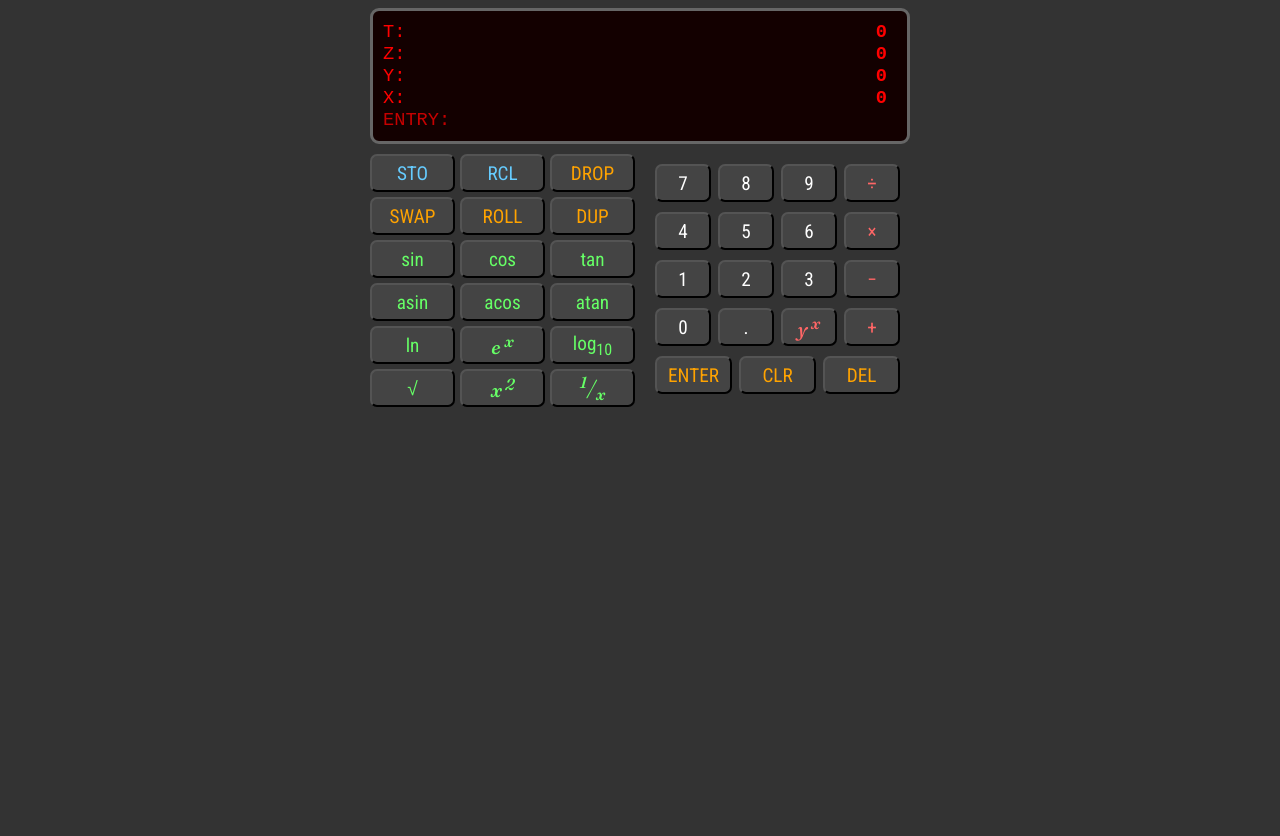
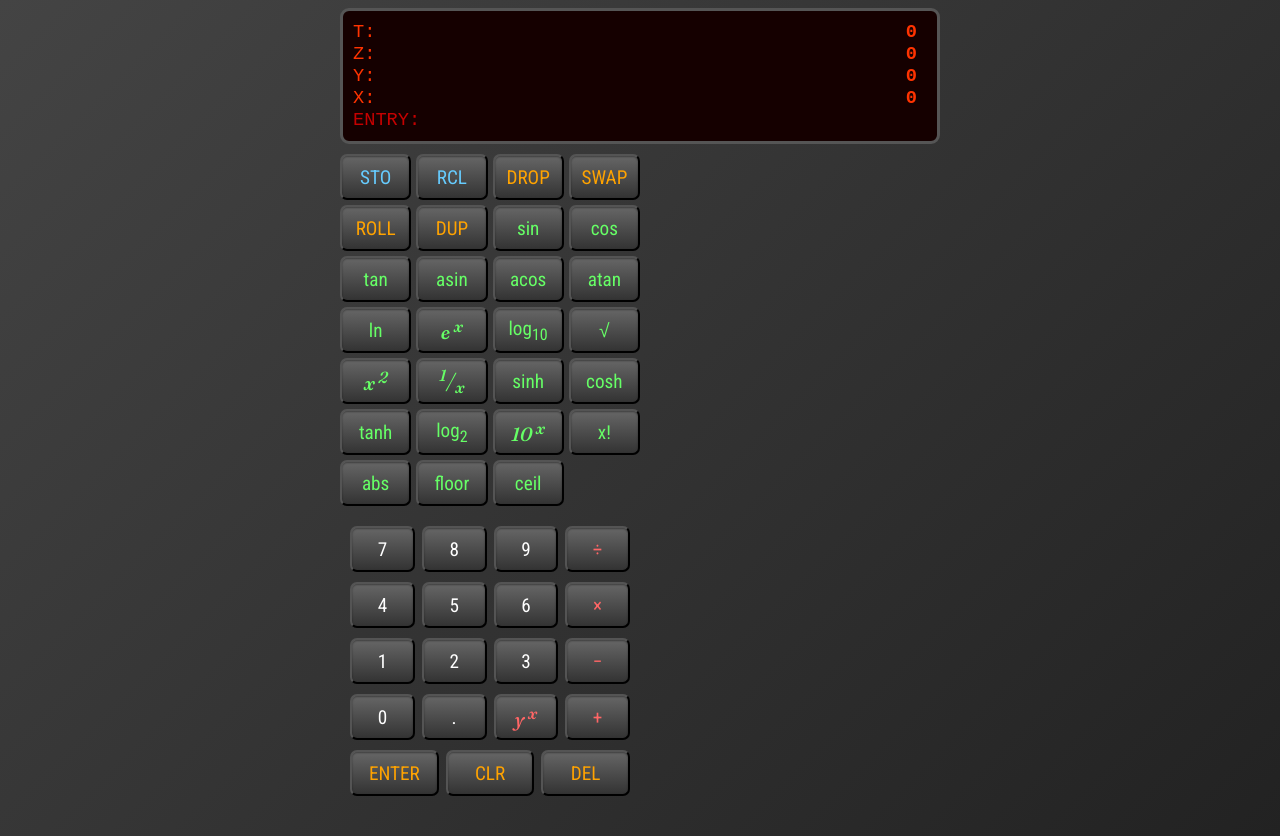
Before and after one commit to jonbirge/HP, a plain HTML site: page index.html in a window 1280 px wide. Both pictures are taken after a click on the button "sin". Before the commit the page ends 800 px from the top, so only its background shows below. Drawn offline with Linux system fonts and the light colour scheme; a web font is replaced by a local one.

Commit message:
Enhance calculator UI and functions

```diff
--- a/app.js
+++ b/app.js
@@ -128,8 +128,13 @@ function handleFunction(fn) {
         case 'asin': result = Math.asin(x); break;
         case 'acos': result = Math.acos(x); break;
         case 'atan': result = Math.atan(x); break;
+        case 'sinh': result = Math.sinh ? Math.sinh(x) : (Math.exp(x) - Math.exp(-x)) / 2; break;
+        case 'cosh': result = Math.cosh ? Math.cosh(x) : (Math.exp(x) + Math.exp(-x)) / 2; break;
+        case 'tanh': result = Math.tanh ? Math.tanh(x) : (Math.exp(x) - Math.exp(-x)) / (Math.exp(x) + Math.exp(-x)); break;
         case 'ln': result = Math.log(x); break;
         case 'exp': result = Math.exp(x); break;
+        case 'log2': result = Math.log2 ? Math.log2(x) : (Math.log(x) / Math.log(2)); break;
+        case 'tenx': result = Math.pow(10, x); break;
         case 'log10': result = Math.log10 ? Math.log10(x) : (Math.log(x) / Math.log(10)); break;
         case 'sqrt':
             if (x < 0) {
@@ -148,6 +153,18 @@ function handleFunction(fn) {
             }
             result = 1 / x;
             break;
+        case 'fact':
+            if (x < 0 || !Number.isInteger(x)) {
+                alert('Factorial is only defined for non-negative integers');
+                updateDisplay();
+                return;
+            }
+            result = 1;
+            for (let i = 2; i <= x; i++) result *= i;
+            break;
+        case 'abs': result = Math.abs(x); break;
+        case 'floor': result = Math.floor(x); break;
+        case 'ceil': result = Math.ceil(x); break;
         default: break;
     }
     stack[0] = result;
@@ -180,7 +197,7 @@ function handleAction(action) {
     if (action === 'DUP') { handleDup(); return; }
     if (action === 'STO' || action === 'RCL') { handleMemoryOp(action); return; }
     if (['+', '-', '*', '/', 'y^x'].includes(action)) { handleArithmetic(action); return; }
-    if (['sin', 'cos', 'tan', 'asin', 'acos', 'atan', 'ln', 'exp', 'log10', 'sqrt', 'x^2', 'inv'].includes(action)) { handleFunction(action); return; }
+    if (['sin', 'cos', 'tan', 'asin', 'acos', 'atan', 'sinh', 'cosh', 'tanh', 'ln', 'exp', 'log2', 'tenx', 'log10', 'sqrt', 'x^2', 'inv', 'fact', 'abs', 'floor', 'ceil'].includes(action)) { handleFunction(action); return; }
     alert('Unknown action: ' + action);
 }
 
--- a/index.html
+++ b/index.html
@@ -41,7 +41,7 @@
 
   <!-- Two-Column Calculator Layout -->
   <div id="calcContainer">
-    <!-- Left Column: Function Buttons (6×3 grid) -->
+    <!-- Left Column: Function Buttons -->
     <div id="functions">
       <!-- Buttons will fill in reading order (row-major): -->
       <!-- Row 1: Memory & Stack Operations -->
@@ -68,6 +68,18 @@
       <button class="fnBtn" data-action="sqrt">√</button>
       <button class="fnBtn math" data-action="x^2">x<sup> 2</sup></button>
       <button class="fnBtn math" data-action="inv"><sup>1</sup>/<sub>x</sub></button>
+      <!-- Row 7: Hyperbolic Trigonometry -->
+      <button class="fnBtn" data-action="sinh">sinh</button>
+      <button class="fnBtn" data-action="cosh">cosh</button>
+      <button class="fnBtn" data-action="tanh">tanh</button>
+      <!-- Row 8: Logarithms and Factorial -->
+      <button class="fnBtn" data-action="log2">log<sub>2</sub></button>
+      <button class="fnBtn math" data-action="tenx">10<sup> x</sup></button>
+      <button class="fnBtn" data-action="fact">x!</button>
+      <!-- Row 9: Miscellaneous -->
+      <button class="fnBtn" data-action="abs">abs</button>
+      <button class="fnBtn" data-action="floor">floor</button>
+      <button class="fnBtn" data-action="ceil">ceil</button>
     </div>
     <!-- Right Column: Numeric Keypad -->
     <div id="numericButtons">
--- a/styles.css
+++ b/styles.css
@@ -1,11 +1,8 @@
 /* General Page Styles */
 body {
-    background-color: #333;
-    /* color: #eee; */
+    background: linear-gradient(135deg, #444 0%, #222 100%);
     margin: 20px auto;
-    /* width: 100%; */
-    max-width: 560px;
-    /* text-align: center; */
+    max-width: 620px;
     padding: 10px;
     box-sizing: border-box;
 }
@@ -20,14 +17,13 @@ body {
 #stackDisplay {
     font-family: 'Doto', monospace;
     font-weight: 400;
-    /* font-size: 10pt; */
-    background-color: #130000;
-    border: 3px solid #666;
+    background-color: #150000;
+    border: 3px solid #555;
     border-radius: 9px;
     padding: 10px;
     margin-bottom: 10px;
     margin-top: -22px;
-    color: #ff0000;
+    color: #ff3300;
 }
 
 .stack-row {
@@ -43,7 +39,7 @@ body {
 }
 
 .stack-value {
-    width: 280px;
+    flex: 1 1 auto;
     text-align: right;
     padding-right: 10px;
     font-weight: 800;
@@ -59,23 +55,23 @@ body {
 #calcContainer {
     display: flex;
     flex-direction: row;
-    /* justify-content: center; */
+    flex-wrap: wrap;
     gap: 10px;
     margin: 0;
     padding: 0;
-    /* height: 500px; */
+    width: 100%;
 }
 
 /* Left Column: Function Buttons arranged in a 6×3 grid */
 #functions {
     display: grid;
-    grid-template-columns: repeat(3, 1fr);
+    grid-template-columns: repeat(auto-fill, minmax(70px, 1fr));
     gap: 5px;
 }
 
 /* Right Column: Numeric Keypad arranged in rows */
 #functions, #numericButtons {
-    flex-basis: 100%;
+    flex-basis: 50%;
 }
 
 .button-row {
@@ -88,18 +84,18 @@ button {
     font-family: 'Roboto Condensed', sans-serif;
     font-weight: 400;
     font-size: 1.2em;
-    background-color: #444;
+    background: linear-gradient(to bottom, #666 0%, #333 100%);
     color: #fff;
-    /* border: 1px solid #666; */
     border-radius: 7px;
     width: 100%;
     height: 38px;
     cursor: pointer;
     margin: 0;
+    box-shadow: inset 0 1px 2px rgba(0,0,0,0.4);
 }
 
 button:hover {
-    background-color: #454;
+    background: linear-gradient(to bottom, #777 0%, #444 100%);
 }
 
 /* Color-coded button categories */
@@ -129,4 +125,13 @@ button:hover {
     .button-row {
         margin: 5px;
     }
+    #functions, #numericButtons {
+        flex-basis: 100%;
+    }
 }
+
+@media (min-width: 900px) {
+    button {
+        height: 46px;
+    }
+}
```
Also changed, not shown: .devcontainer/devcontainer.json (added).
